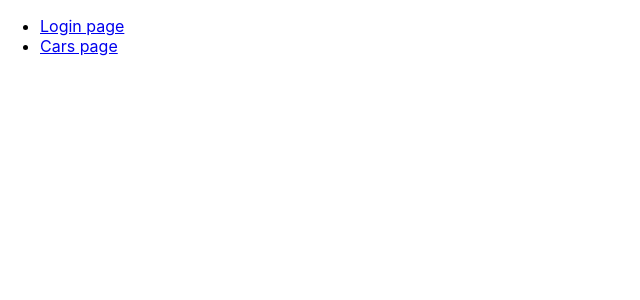
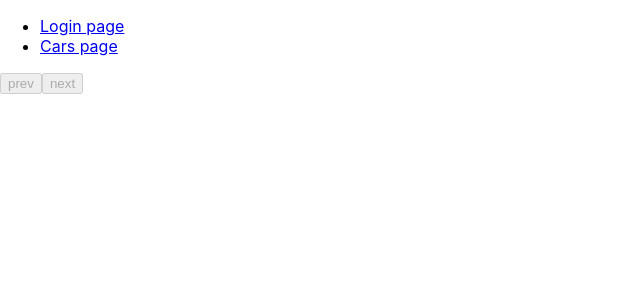
Before and after one commit to YurtseniukV/react_demos, a React (Create React App) app: page /cars in a window 1280 px wide. Shown: the top 300 px of the page, without its empty margins (0-640 px from the left). Built offline with nearby package versions, Linux system fonts and the light colour scheme; no server answers.

Commit message:
HW_lesson10/routing-auth-pagination

```diff
--- a/src/components/car/CarComponent.tsx
+++ b/src/components/car/CarComponent.tsx
@@ -8,7 +8,7 @@ const CarComponent:FC<IProps> = ({car}) => {
 
     return (
         <div>
-            {car.id}) {car.brand} : {car.price} $ / {car.year}
+            {car.id}) {car.brand} : {car.price} $ / {car.year} year
             </div>
     );
 };
--- a/src/components/cars/CarsComponent.tsx
+++ b/src/components/cars/CarsComponent.tsx
@@ -1,22 +1,12 @@
-import React, {useEffect, useState} from 'react';
-import {carService} from "../../services/api.services";
+import React, {FC, useEffect, useState} from 'react';
 import {ICarWithAuthModel} from "../../models/ICarWithAuthModel";
 import CarComponent from "../car/CarComponent";
 
 
-
-const CarsComponent = () => {
-
-    const [cars, setCars] = useState<ICarWithAuthModel[]>([])
-
-    useEffect(() => {
-        carService.getAllCars().then((value) =>{
-        if (value) {
-            setCars(value.items);
-        }
-        })
-    }, []);
-
+interface IProps{
+    cars:ICarWithAuthModel[]
+}
+const CarsComponent:FC<IProps> = ({cars}) => {
 
     return (
         <div>
--- /dev/null
+++ b/src/components/pagination/PaginationComponent.tsx
@@ -0,0 +1,46 @@
+import React, {FC} from 'react';
+import {useSearchParams} from "react-router-dom";
+import {IPaginatedPageModel} from "../../models/IPaginatedPageModel";
+
+
+interface IProps{
+    prev:IPaginatedPageModel | null,
+    next:IPaginatedPageModel | null
+}
+const PaginationComponent:FC<IProps> = ({prev,next}) => {
+
+    const [query,setQuery] = useSearchParams({page:'1'});
+    const changePage=(action:string)=>{
+        switch (action){
+            case 'prev':
+                setQuery({...prev})
+                break;
+
+            case 'next':
+                setQuery(
+                    {...next}
+                )
+                break;
+        }
+    }
+
+    return (
+        <div>
+            <button onClick={
+                ()=>{
+                    changePage('prev')
+                }}
+                    disabled={!prev}
+            >prev</button>
+
+            <button onClick={
+                ()=>{
+                    changePage('next')
+                }}
+                    disabled={!next}
+            >next</button>
+        </div>
+    );
+};
+
+export default PaginationComponent;
--- a/src/models/ICarPaginatedModel.ts
+++ b/src/models/ICarPaginatedModel.ts
@@ -1,9 +1,9 @@
 import {ICarWithAuthModel} from "./ICarWithAuthModel";
-
+import {IPaginatedPageModel} from "./IPaginatedPageModel";
 export interface ICarPaginatedModel{
     total_items:number,
     total_pages:number,
-    prev:string,
-    next:string,
+    prev:IPaginatedPageModel | null,
+    next:IPaginatedPageModel | null,
     items:ICarWithAuthModel[]
 }
--- /dev/null
+++ b/src/models/IPaginatedPageModel.ts
@@ -0,0 +1,3 @@
+export interface IPaginatedPageModel{
+    page:string
+}
--- a/src/pages/CarsPage.tsx
+++ b/src/pages/CarsPage.tsx
@@ -1,10 +1,35 @@
-import React from 'react';
+import React, {useEffect, useState} from 'react';
 import CarsComponent from "../components/cars/CarsComponent";
+import PaginationComponent from "../components/pagination/PaginationComponent";
+import {ICarPaginatedModel} from "../models/ICarPaginatedModel";
+import {carService} from "../services/api.services";
+import {useSearchParams} from "react-router-dom";
 
 const CarsPage = () => {
+
+  const [query,setQuery] = useSearchParams();
+
+    const [carsPaginatedObject, setCarsPaginatedObject] = useState<ICarPaginatedModel>({
+        items:[],
+        prev:null,
+        next:null,
+        total_items:0,
+        total_pages:0
+    })
+
+    useEffect(() => {
+        carService.getAllCars(query.get('page') || '1').then((value) =>{
+            if (value) {
+                setCarsPaginatedObject(value);
+            }
+        })
+    }, [query]);
+
+
     return (
         <div>
-<CarsComponent/>
+            <CarsComponent cars={carsPaginatedObject.items}/>
+            <PaginationComponent prev={carsPaginatedObject.prev} next={carsPaginatedObject.next}/>
         </div>
     );
 };
--- a/src/services/api.services.ts
+++ b/src/services/api.services.ts
@@ -42,16 +42,16 @@ const authService={
 }
 
 const carService={
-    getAllCars:async ()=> {
+    getAllCars:async (page:string)=> {
         try {
-            const response = await axiosInstanse.get<ICarPaginatedModel>('/cars');
+            const response = await axiosInstanse.get<ICarPaginatedModel>('/cars',{params:{page:page}});
                 return response.data;
         }catch (e) {
             const axiosError = e as AxiosError;
             if(axiosError?.response?.status === 401){
                 const refreshToken = retriveLocalStorageData<ITokenObtainPair>('tokenPair').refresh;
                 await authService.refresh(refreshToken);
-                await carService.getAllCars();
+                await carService.getAllCars(page);
             }
         }
     }
```
